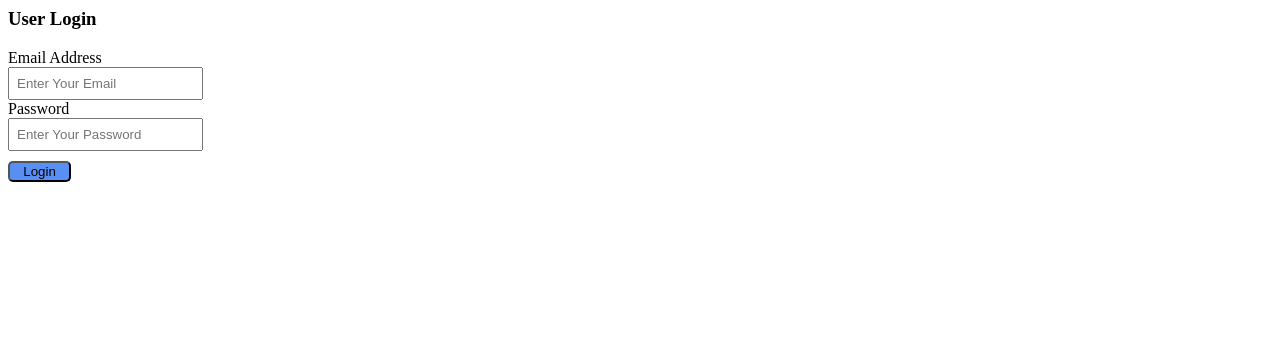
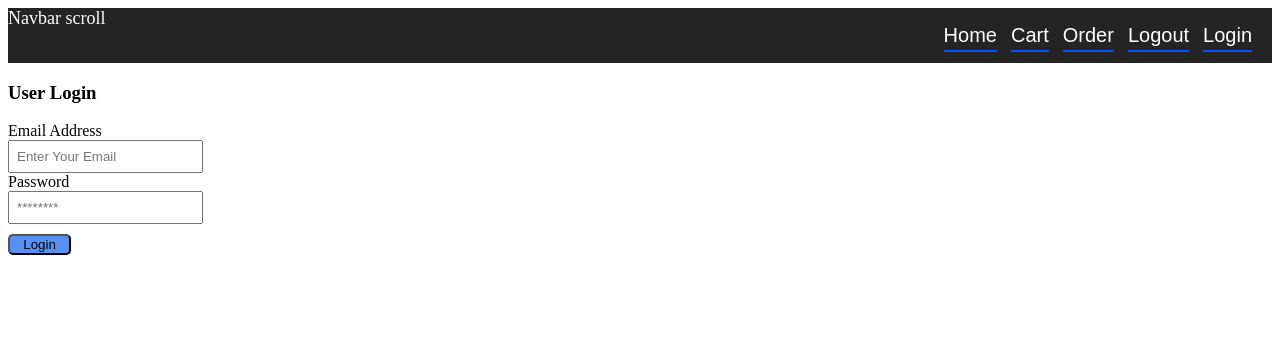
Before and after one commit to vuong2102/Web_book, a Java web app: page /login.jsp in a window 1280 px wide. Shown: the top 361 px of the page. Run offline with Tomcat 11, a stand-in JSP engine, Linux system fonts and the light colour scheme.

Commit message:
4th commit

```diff
--- a/src/main/java/com/example/btl_web_book/connection/JDBCConnect.java
+++ b/src/main/java/com/example/btl_web_book/connection/JDBCConnect.java
@@ -9,7 +9,7 @@ public class JDBCConnect {
     public static Connection getConnection() throws ClassNotFoundException, SQLException {
         if(connection == null){
             Class.forName("com.mysql.cj.jdbc.Driver");
-            connection= DriverManager.getConnection("jdbc:mysql://localhost:3309/web_book","root","21022002");
+            connection = DriverManager.getConnection("jdbc:mysql://localhost:3309/web_book","root","21022002");
             System.out.print("connected");
         }
         return connection;
--- a/src/main/webapp/CSS/index.css
+++ b/src/main/webapp/CSS/index.css
@@ -1,10 +1,52 @@
 .container-fluid{
-  display: flex;
+  display: inline-block;
+  width: 100%;
+  background-color: #242424;
+}
+.collapse{
+  float: right;
+}
+.navbar-brand{
+  font-size: 18px;
+  text-decoration: none;
+  color: #ffffff;
+  place-items: center;
+}
+.nav-link{
+  text-decoration: none;
+  color: #ffffff;
+}
+.nav-item{
+  display: inline-block;
+  position: relative;
+  margin: 0 5px 0 5px;
+  color: #ffffff;
+  font-family: sans-serif;
+  font-size: 20px;
+  cursor: pointer;
+  transition: 0.4s all ease;
+}
+.nav-item-end{
+  margin-right: 20px;
+}
+.nav-item:hover{
+  color: #cdcdcd;
+  transition: 0.4s all ease;
 }
 
-.collapse{
-  display: flex;
+.nav-item::after{
+  content: '';
+  position: absolute;
+  width: 100%;
+  transform: scaleX(0);
+  height: 2px;
+  bottom: -5px;
+  left: 0;
+  background-color: #0051ff;
+  transform-origin: bottom right;
+  transition: transform 0.5s ease-out;
 }
-.nav-item{
-  float: left;
+.nav-item::after{
+  transform: scaleX(1);
+  transform-origin: bottom left;
 }
--- a/src/main/webapp/WEB-INF/web.xml
+++ b/src/main/webapp/WEB-INF/web.xml
@@ -3,4 +3,5 @@
          xmlns:xsi="http://www.w3.org/2001/XMLSchema-instance"
          xsi:schemaLocation="https://jakarta.ee/xml/ns/jakartaee https://jakarta.ee/xml/ns/jakartaee/web-app_5_0.xsd"
          version="5.0">
+
 </web-app>
--- a/src/main/webapp/cart.jsp
+++ b/src/main/webapp/cart.jsp
@@ -3,8 +3,9 @@
 <html>
 <head>
     <title>Cart Page</title>
+    <link rel="stylesheet" href="CSS/index.css">
 </head>
 <body>
-
+    <%@include file="includes/nav-bar.jsp"%>
 </body>
 </html>
--- /dev/null
+++ b/src/main/webapp/includes/nav-bar.jsp
@@ -0,0 +1,29 @@
+
+
+<nav class="navbar navbar-expand-lg">
+    <div class="container-fluid">
+        <a class="navbar-brand" href="#">Navbar scroll</a>
+        <!-- <button class="navbar-toggler" type="button" data-bs-toggle="collapse" data-bs-target="#navbarScroll" aria-controls="navbarScroll" aria-expanded="false" aria-label="Toggle navigation">
+            <span class="navbar-toggler-icon"></span>
+        </button> -->
+        <div class="collapse navbar-collapse" id="navbarScroll">
+            <ul class="navbar-nav me-auto my-2 my-lg-0 navbar-nav-scroll" style="--bs-scroll-height: 100px;">
+                <li class="nav-item">
+                    <a class="nav-link active" aria-current="page" href="index.jsp">Home</a>
+                </li>
+                <li class="nav-item">
+                    <a class="nav-link" href="cart.jsp">Cart</a>
+                </li>
+                <li class="nav-item">
+                    <a class="nav-link" href="orders.jsp">Order</a>
+                </li>
+                <li class="nav-item">
+                    <a class="nav-link" href="orders.jsp">Logout</a>
+                </li>
+                <li class="nav-item nav-item-end">
+                    <a class="nav-link" href="login.jsp">Login</a>
+                </li>
+            </ul>
+        </div>
+    </div>
+</nav>
--- a/src/main/webapp/login.jsp
+++ b/src/main/webapp/login.jsp
@@ -1,28 +1,30 @@
-
 <%@ page contentType="text/html;charset=UTF-8" language="java" %>
+<!DOCTYPE html>
 <html>
 <head>
     <title>Shopping Login Page</title>
     <link rel="stylesheet" href="CSS/style.css">
     <link rel="stylesheet" href="CSS/login.css">
+    <link rel="stylesheet" href="CSS/index.css">
 </head>
 <body>
+    <%@include file="includes/nav-bar.jsp"%>
     <div id="container">
         <div class="card">
             <h3 class="card-header">User Login</h3>
             <div class="card-body">
-                <form action="" method="post" class="form">
+                <form action="user-login" method="post" class="form">
                     <div class="form-group">
                         <div>Email Address</div>
-                        <div>
-                            <input class="input" type="email" class="form-control" name="login-email" placeholder="Enter Your Email" required>
-                        </div>
+                        <label>
+                            <input type="email" class="input form-control" name="login-email" placeholder="Enter Your Email" required>
+                        </label>
                     </div>
                     <div class="form-group">
                         <div>Password</div>
-                        <div>
-                            <input class="input" type="password" class="form-control" name="login-password" placeholder="Enter Your Password" required>
-                        </div>
+                        <label>
+                            <input type="password" class="input form-control" name="login-password" placeholder="********" required>
+                        </label>
                     </div>
                     <div>
                         <button type="submit" class="btn btn-primary">Login</button>
```
Also changed, not shown: pom.xml (+21 -15 lines), src/main/java/com/example/btl_web_book/HelloServlet.java (deleted, +0 -27 lines), src/main/java/com/example/btl_web_book/dao/UserDao.java (added, +41 -0 lines), src/main/java/com/example/btl_web_book/model/User.java (added, +59 -0 lines), src/main/java/com/example/btl_web_book/servlet/LoginServlet.java (added, +43 -0 lines), src/main/webapp/index.jsp (+9 -39 lines), src/main/webapp/orders.jsp (+3 -8 lines).
